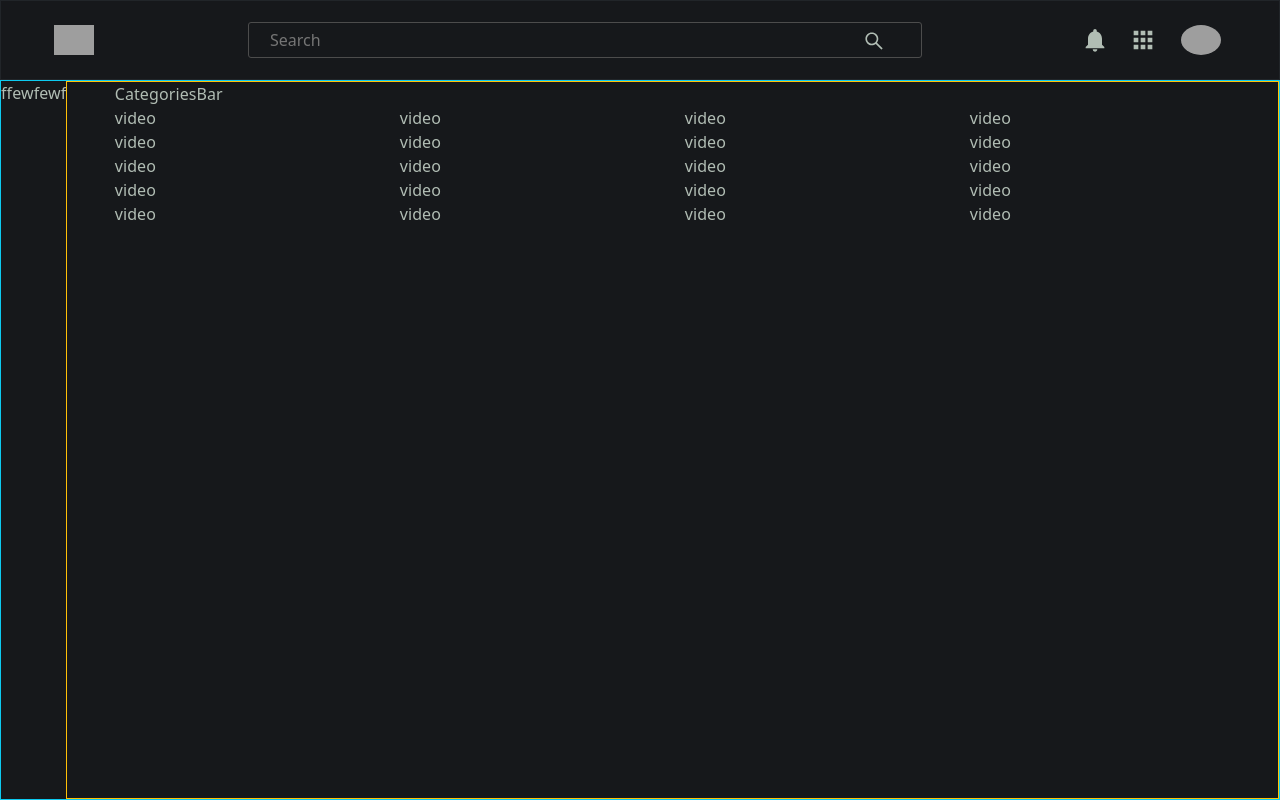
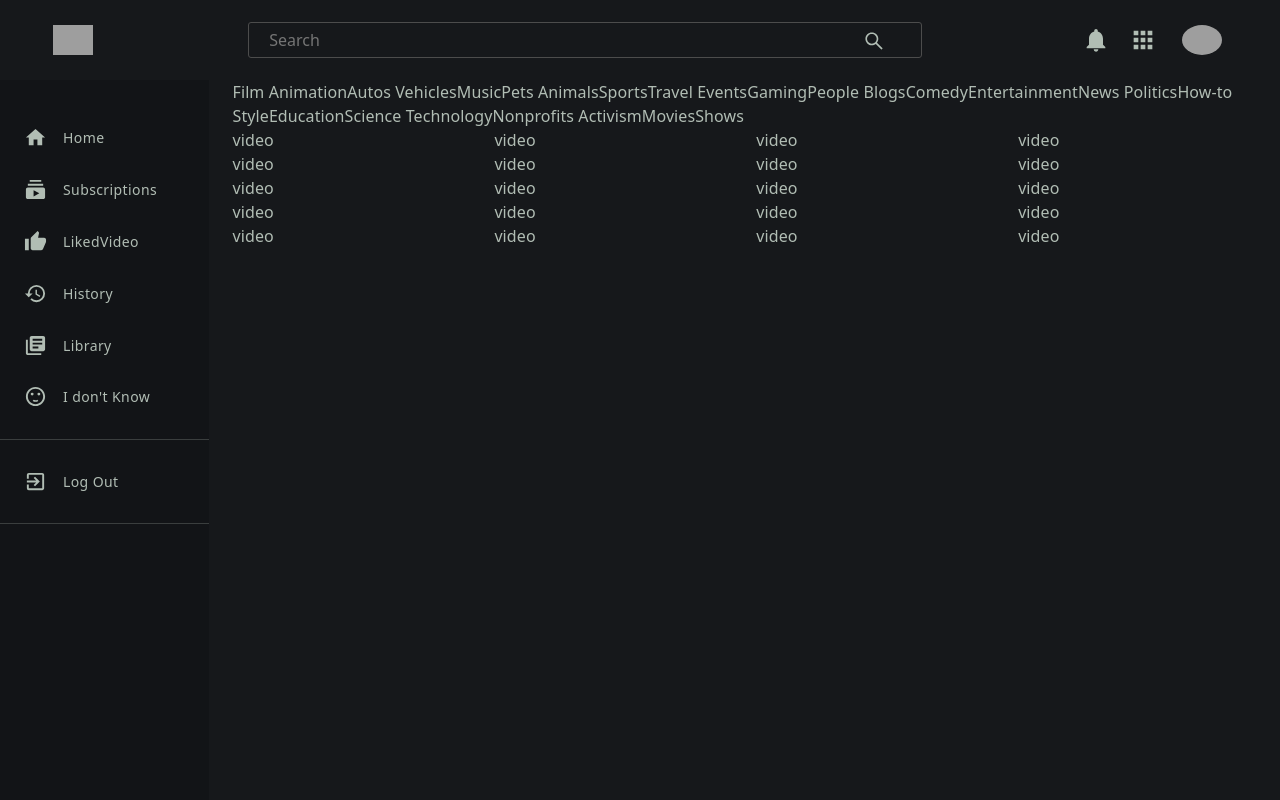
Before and after one commit to parmarkriss/My-Portfolio, a React (Vite) app in the folder yt-clone/: page / in a window 1280 px wide. Built offline with nearby package versions, Linux system fonts and the light colour scheme; grey boxes are pictures that could not be loaded.

Commit message:
sidebar-desing

```diff
--- a/yt-clone/src/App.jsx
+++ b/yt-clone/src/App.jsx
@@ -1,4 +1,4 @@
-import React from "react"
+import React, { useState } from "react"
 import { Container} from "react-bootstrap";
 import Header from "./components/header/Header"
 import SideBar from "./components/sidebar/SideBar"
@@ -6,19 +6,23 @@ import HomeScreen from "./screen/HomeScreen";
 import "./__app.scss";
 
 function App() {
+  const [sidebar, setTogglesidebar] = useState(false);
 
+  const handleTogglesidebar = () => {
+    setTogglesidebar((prevValue) => !prevValue);
+  };
 
   return (
     <>
-      <Header/>
-      <div className="app_container border border-info">
-        <SideBar/>
-      <Container fluid className="app_main border border-warning">
-         <HomeScreen/>
-      </Container>
+      <Header handleTogglesidebar={handleTogglesidebar} />
+      <div className="app_container">
+        <SideBar sideBar={sidebar} handleTogglesidebar={handleTogglesidebar}/>
+        <Container fluid className="app_main">
+          <HomeScreen />
+        </Container>
       </div>
     </>
-  )
+  );
 }
 
 export default App
--- a/yt-clone/src/components/categoriesbar/CategoriesBar.jsx
+++ b/yt-clone/src/components/categoriesbar/CategoriesBar.jsx
@@ -1,9 +1,41 @@
-import React from 'react'
+import React, { useState } from 'react'
 import "./_categoriesbar.scss";
 
+const keywords = [
+  "Film Animation",
+  "Autos Vehicles",
+  "Music",
+  "Pets Animals",
+  "Sports",
+  "Travel Events",
+  "Gaming",
+  "People Blogs",
+  "Comedy",
+  "Entertainment",
+  "News Politics",
+  "How-to Style",
+  "Education",
+  "Science Technology",
+  "Nonprofits Activism",
+  "Movies",
+  "Shows"
+];
+
+
 const CategoriesBar = () => {
+  const [activeElement, setActiveElement] = useState('All');
+
+  const handleClick = (value) =>{
+    setActiveElement(value)
+  }
+
   return (
-    <div>CategoriesBar</div>
+    <div className='categoriesbar'>
+      {
+         keywords.map((value,i)=> <span key={i} onClick={()=> handleClick(value)} className={activeElement === value ? 'active' : ''}>{value}</span>)
+      }
+
+    </div>
   )
 }
 
--- a/yt-clone/src/components/header/Header.jsx
+++ b/yt-clone/src/components/header/Header.jsx
@@ -4,11 +4,12 @@ import { FaBars } from "react-icons/fa";
 import { AiOutlineSearch } from "react-icons/ai";
 import { MdNotifications, MdApps } from "react-icons/md";
 
-const Header = () => {
+const Header = ({handleTogglesidebar}) => {
   return (
-    <div className='header border border-dark'>
-      <FaBars className='header__menu' size={26}/>
+    <div className='header'>
+      <FaBars className='header__menu' size={26} onClick={()=> handleTogglesidebar()}/>
       <img src="https://encrypted-tbn0.gstatic.com/images?q=tbn:ANd9GcT_4N37TIgWC_QLpspNwGddZH8DhzljeYMFnA&s" alt="" className='header__logo'/>
+
       <form action="">
         <input type="text" placeholder='Search'/>
         <button type='submit'>
--- a/yt-clone/src/components/sidebar/SideBar.jsx
+++ b/yt-clone/src/components/sidebar/SideBar.jsx
@@ -1,13 +1,52 @@
 import React from 'react';
 import "./_sidebar.scss";
+import {
+  MdHome,
+  MdSubscriptions,
+  MdThumbUp,
+  MdHistory,
+  MdLibraryBooks,
+  MdSentimentSatisfied,
+  MdExitToApp
+} from 'react-icons/md';
 
 
-const SideBar = () => {
+const SideBar = ({ sideBar, handleTogglesidebar }) => {
   return (
-   <>
-    ffewfewf
-   </>
-  )
-}
+    <nav className={sideBar ? "sidebar open" : "sidebar"} onClick={()=> handleTogglesidebar(false)}>
+      <li>
+        <MdHome size={23} />
+        <span>Home</span>
+      </li>
+      <li>
+        <MdSubscriptions size={23} />
+        <span>Subscriptions</span>
+      </li>
+      <li>
+        <MdThumbUp size={23} />
+        <span>LikedVideo</span>
+      </li>
+      <li>
+        <MdHistory size={23} />
+        <span>History</span>
+      </li>
+      <li>
+        <MdLibraryBooks size={23} />
+        <span>Library</span>
+      </li>
+      <li>
+        <MdSentimentSatisfied size={23} />
+        <span>I don't Know</span>
+      </li>
+      <hr />
+      <li>
+        <MdExitToApp size={23} />
+        <span>Log Out</span>
+      </li>
+      <hr />
+    </nav>
+  );
+};
+
 
 export default SideBar
--- a/yt-clone/src/components/sidebar/_sidebar.scss
+++ b/yt-clone/src/components/sidebar/_sidebar.scss
@@ -1 +1,58 @@
-@import '../../base.scss';
+@import "../../_base.scss";
+
+.sidebar{
+    background: $black-secondary;
+    display: flex;
+    flex-direction: column;
+    width: 250px;
+    height: 90vh;
+    padding-top: 2rem;
+    transition: transform 0.2s ease-in;
+
+    li{
+        display: flex;
+        align-items: center;
+        padding: 0.6rem 1.5rem;
+        margin: 0.3rem 0;
+        cursor: pointer;
+
+        span{
+            margin-left: 1rem;
+            font-size: 14px;
+            font-weight: 500;
+            letter-spacing: 0.4px;
+        }
+
+        &:hover{
+            background-color: $border-color;
+        }
+    }
+
+    hr{
+        background-color: $border-color;
+    }
+
+    &.open{
+        transform: translateX(0);
+    }
+}
+
+@media (max-width: $breakpoint-medium){
+    .sidebar{
+        width: 90px;
+        li{
+            justify-content: center;
+        }
+        span{
+            display: none;
+        }
+    }
+}
+
+@media (max-width: $breakpoint-small){
+    .sidebar{
+      transform: translateX(-100%);
+      position: fixed;
+      z-index: 999;
+    }
+}
```
